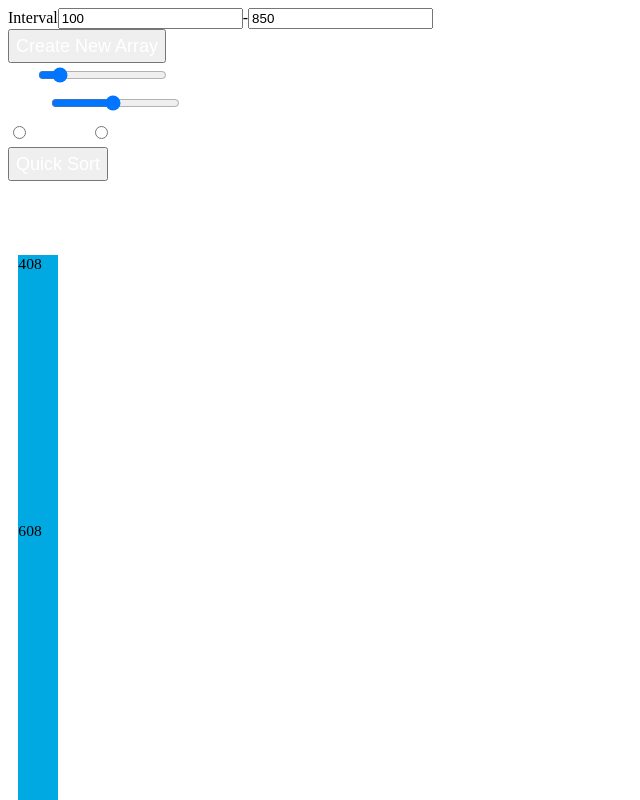
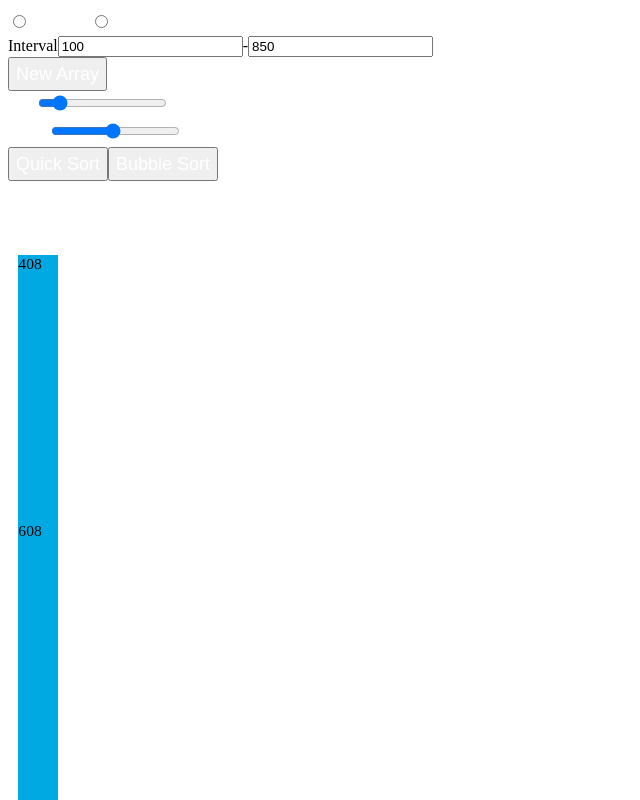
Before and after one commit to abramishvilisaba/sorting-algorithm-visualization, a React (Create React App) app: page / in a window 1280 px wide. Shown: the top 800 px of the page, without its empty margins (0-640 px from the left). Built offline with nearby package versions, Linux system fonts and the light colour scheme.

Commit message:
added bubblesort

```diff
--- a/src/App.js
+++ b/src/App.js
@@ -171,11 +171,7 @@ export default function SortingVisualizer() {
       ]);
 
       if (i <= j) {
-        // await Promise.all([
-        //   colorChange(i, colorISwap, true),
-        //   colorChange(j, colorJSwap, true),
-        // ]);
-        await swap(items, i, j); //sawpping two elements
+        await swap(items, i, j);
 
         if (i === rand) {
           rand = j;
@@ -189,20 +185,17 @@ export default function SortingVisualizer() {
           colorChange(j, colorJSwap, true),
         ]);
 
-        // await colorChange(i, colorISwap, true);
-        // await colorChange(j, colorJSwap, true);
         i++;
         j--;
-        // setArray([items]);
-        await sleep(100);
+        await sleep(speed);
         console.log("!!!!!!!!!!!!!!!!!!!!!!!!!!!!!!!!!!!!!!!!!!!!!!!!!");
-        let arr = [];
-        arr = [...array, items];
-        if (arr.length > items.length) {
-          arr.pop();
+        let fullArr = [];
+        fullArr = [...array, items];
+        if (fullArr.length > items.length) {
+          fullArr.pop();
         }
 
-        setArray(arr);
+        setArray(fullArr);
       }
     }
     await colorChange(rand, selectedColors, true);
@@ -226,8 +219,54 @@ export default function SortingVisualizer() {
     // console.log(items);
     return items;
   }
+  async function bubbleSort(arr) {
+    var i, j;
+    var len = arr.length;
 
-  //
+    var isSwapped = false;
+
+    for (i = 0; i < len; i++) {
+      isSwapped = false;
+
+      for (j = 0; j < len; j++) {
+        await Promise.all([
+          colorChange(j, colorI, true),
+          // colorChange(j, colorJSwap, true),
+        ]);
+        if (arr[j] > arr[j + 1]) {
+          // await Promise.all([
+          //   colorChange(j, colorI, true),
+          //   // colorChange(j, colorJSwap, true),
+          // ]);
+
+          var temp = arr[j];
+          arr[j] = arr[j + 1];
+          arr[j + 1] = temp;
+          isSwapped = true;
+          await Promise.all([
+            colorChange(j + 1, colorISwap, true),
+            colorChange(j, colorJSwap, true),
+          ]);
+          // await sleep(1000);
+          let fullArr = [];
+          fullArr = [...array, arr];
+          if (fullArr.length > arr.length) {
+            fullArr.pop();
+          }
+
+          setArray(fullArr);
+        }
+      }
+
+      // IF no two elements were swapped
+      // by inner loop, then break
+      if (!isSwapped) {
+        break;
+      }
+    }
+  }
+
+  // https://www.geeksforgeeks.org/bubble-sort-algorithms-by-using-javascript/
 
   function render() {
     return (
@@ -374,77 +413,11 @@ export default function SortingVisualizer() {
     return (
       <div
         class={
-          " h-fit min-h-20 w-100% py-3 px-2 lg:py-4 lg:px-2  bg-[#54BAB9] flex flex-row justify-center flex-wrap "
+          " h-fit min-h-20 w-100% py-3 px-2 lg:py-4 lg:px-2  bg-[#54BAB9] flex flex-row justify-center flex-wrap gap-0  md:gap-4"
         }
       >
-        <div class={"flex "}>
-          <div
-            class={
-              "flex mx-2 flex-row items-center text-white text-lg font-semibold "
-            }
-          >
-            Interval
-            <input
-              type="input"
-              // placeholder="100"
-              defaultValue={100}
-              class={
-                "ml-2 mr-1 hover:cursor-pointer max-w-fit w-16 px-2 bg-[#54BAB9] border-solid border-white border-2  rounded-sm outline-none text-base"
-              }
-              value={selectedMinHeight}
-              onChange={(e) => {
-                changeMinHeight(e);
-              }}
-            ></input>
-            -
-            <input
-              type="input"
-              // placeholder="850"
-              defaultValue={850}
-              class={
-                "mr-2 ml-1 hover:cursor-pointer max-w-fit w-16 px-2 bg-[#54BAB9] border-solid border-white border-2  rounded-sm outline-none text-base"
-              }
-              value={selectedMaxHeight}
-              onChange={(e) => {
-                changeMaxHeight(e);
-              }}
-            ></input>
-          </div>
-          <button class={"lg:mx-4 navBarText"} onClick={() => newArr()}>
-            Create New Array
-          </button>
-        </div>
-        <div class={"flex pt-2 md:pt-0"}>
-          <div class={"navBarText flex mx-2 flex-row items-center  "}>
-            size
-            <input
-              type="range"
-              placeholder="hehe"
-              min={minSize}
-              max={maxSize}
-              step="1"
-              class={"mx-2 hover:cursor-pointer w-20 lg:w-28"}
-              value={size}
-              onChange={(e) => changeSize(e)}
-            ></input>
-          </div>
-          <div class={" navBarText flex mx-2 flex-row items-center  "}>
-            speed
-            <input
-              type="range"
-              placeholder="hehe"
-              min={minSpeed}
-              max={maxSpeed}
-              step="1"
-              class={"mx-2 hover:cursor-pointer w-20 lg:w-28"}
-              value={selectedSpeed}
-              onChange={(e) => {
-                changeSpeed(e);
-                // setSelectedSpeed(e.target.value)
-              }}
-            ></input>
-          </div>
-          <div class={" navBarText flex mx-2 flex-row items-center  "}>
+        <div class={"flex justify-between "}>
+          <div class={" navBarText flex flex-row items-center  "}>
             <input
               type="radio"
               id="columns"
@@ -470,6 +443,75 @@ export default function SortingVisualizer() {
               cells
             </label>
           </div>
+          <div
+            class={
+              "flex mx-0 flex-row items-center text-white text-lg font-semibold "
+            }
+          >
+            Interval
+            <input
+              type="input"
+              // placeholder="100"
+              defaultValue={100}
+              class={
+                "ml-2 mr-1 hover:cursor-pointer max-w-fit w-14 bg-[#54BAB9] border-solid border-white border-2  rounded-sm outline-none text-base text-center"
+              }
+              value={selectedMinHeight}
+              onChange={(e) => {
+                changeMinHeight(e);
+              }}
+            ></input>
+            -
+            <input
+              type="input"
+              // placeholder="850"
+              defaultValue={850}
+              class={
+                "mr-2 ml-1 hover:cursor-pointer max-w-fit w-14  bg-[#54BAB9] border-solid border-white border-2  rounded-sm outline-none text-base text-center"
+              }
+              value={selectedMaxHeight}
+              onChange={(e) => {
+                changeMaxHeight(e);
+              }}
+            ></input>
+          </div>
+          <button
+            class={"lg:mx-2 navBarText text-base"}
+            onClick={() => newArr()}
+          >
+            New Array
+          </button>
+        </div>
+        <div class={"flex pt-2 md:pt-0 justify-between"}>
+          <div class={"navBarText flex mx-0 flex-row items-center  "}>
+            size
+            <input
+              type="range"
+              placeholder="hehe"
+              min={minSize}
+              max={maxSize}
+              step="1"
+              class={"mx-2 hover:cursor-pointer w-20 lg:w-28"}
+              value={size}
+              onChange={(e) => changeSize(e)}
+            ></input>
+          </div>
+          <div class={" navBarText flex mx-0 flex-row items-center  "}>
+            speed
+            <input
+              type="range"
+              placeholder="hehe"
+              min={minSpeed}
+              max={maxSpeed}
+              step="1"
+              class={"mx-2 hover:cursor-pointer w-20 lg:w-28"}
+              value={selectedSpeed}
+              onChange={(e) => {
+                changeSpeed(e);
+                // setSelectedSpeed(e.target.value)
+              }}
+            ></input>
+          </div>
 
           <button
             class={"navBarText lg:mx-4"}
@@ -480,7 +522,17 @@ export default function SortingVisualizer() {
           >
             Quick Sort
           </button>
+          <button
+            class={"navBarText lg:mx-4"}
+            onClick={() => {
+              bubbleSort(array);
+              //quickSort(array, 0, array.length - 1);
+            }}
+          >
+            Bubble Sort
+          </button>
         </div>
+        <div class={"flex pt-2 md:pt-0"}></div>
       </div>
     );
   }
```
